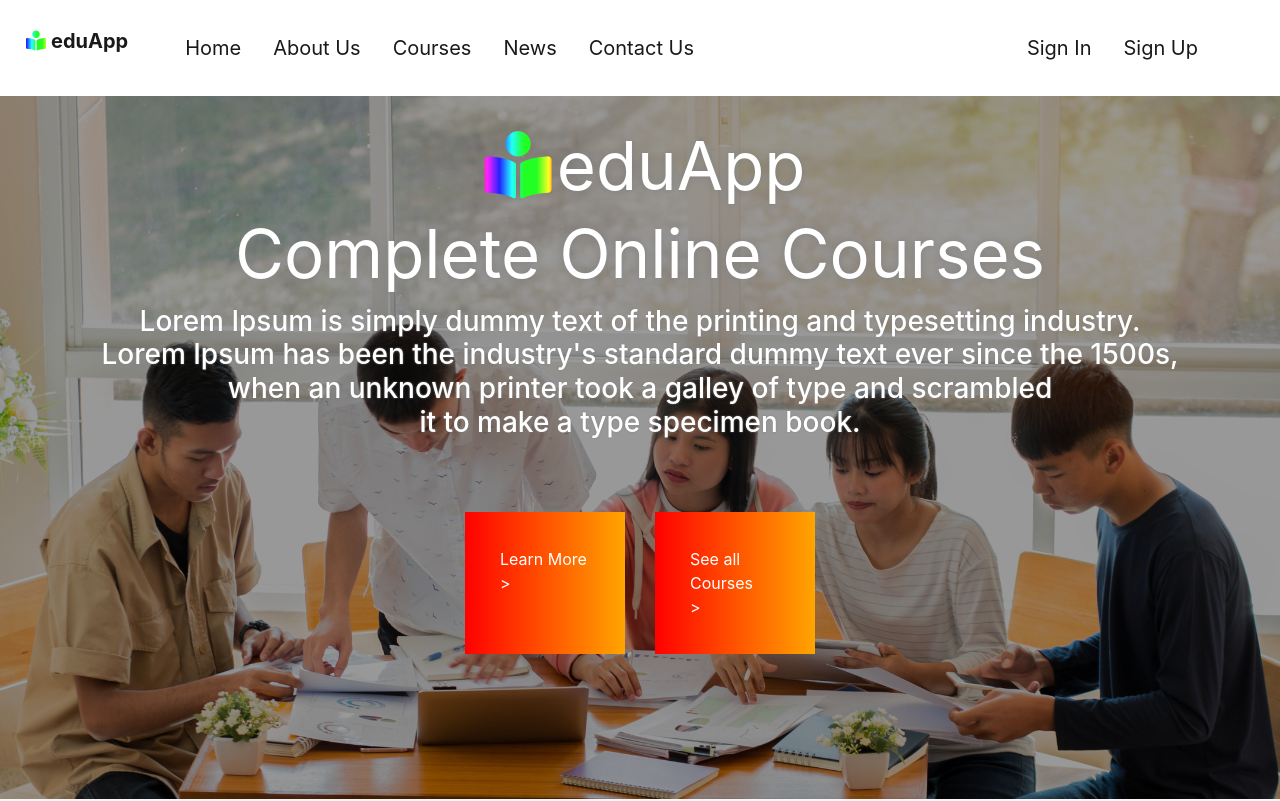
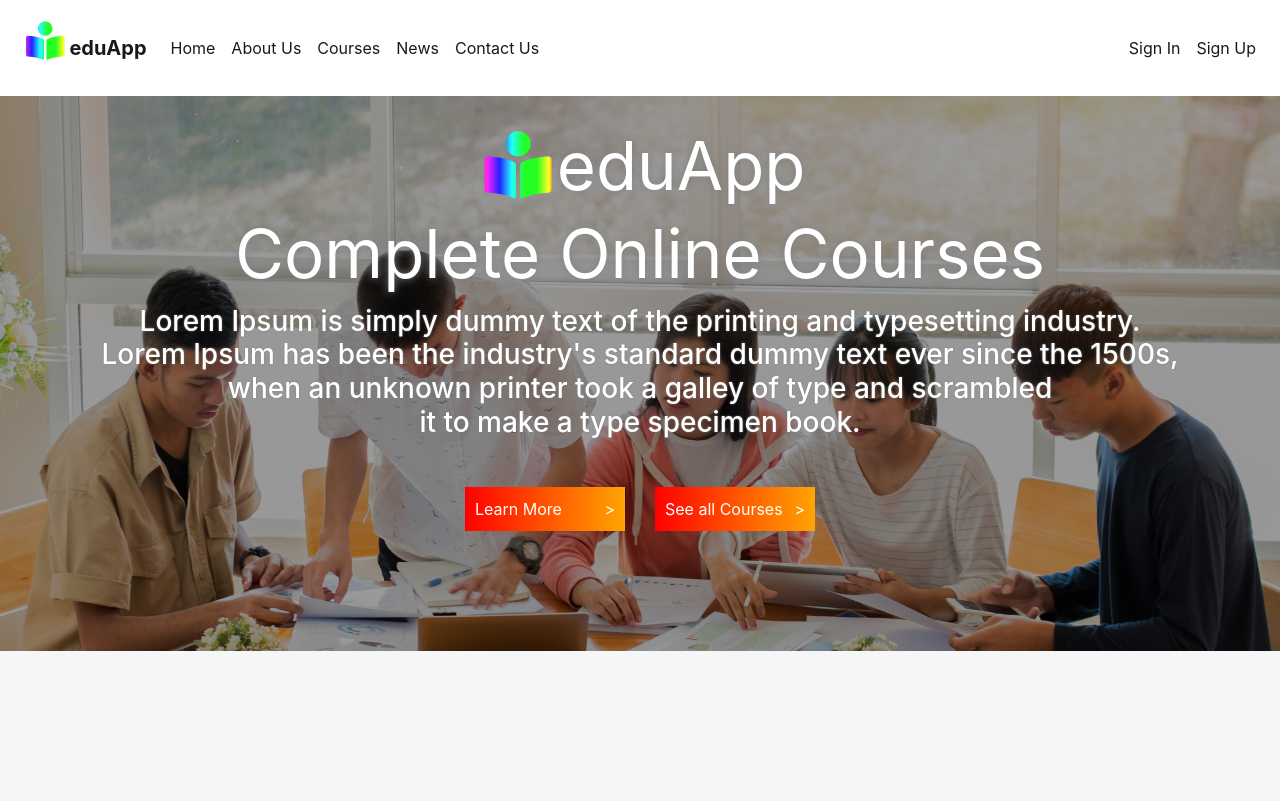
Before and after one commit to PraveenKumarRana/eduApp, a React (Create React App) app in the folder client/: page /home in a window 1280 px wide. Shown: the top 801 px of the page. Built offline with nearby package versions, Linux system fonts and the light colour scheme.

Commit message:
This fix the button sizes for the navbar-brand and homepage

```diff
--- a/client/src/components/auth_form/AuthForm.css
+++ b/client/src/components/auth_form/AuthForm.css
@@ -1,7 +1,6 @@
 .auth-form-box{
     box-shadow: 0 0 3px rgba(128, 128, 128, 0.425);
     width: 500px;
-    margin-top: -140px;
     background-color: rgba(0, 72, 121, 0.44);
     padding: 20px;
     color: white;
--- a/client/src/components/auth_form/AuthForm.js
+++ b/client/src/components/auth_form/AuthForm.js
@@ -18,8 +18,7 @@
             <Fragment>
 
                 <div className="auth-form-box">
-                    <h2>Whats you are waiting for?</h2>
-                    <h1>Register Now....</h1>
+                    <h2>Whats you are waiting for? SignUp now...</h2>
                     <form onSubmit={this.handleSubmit} className="auth-forms">
                         <div class="form-group">
                             <input type="text" className="form-control" placeholder={this.state.username}></input>
--- a/client/src/components/landing_page/LandingPage.css
+++ b/client/src/components/landing_page/LandingPage.css
@@ -18,7 +18,7 @@
     font-size: 0.6in;
 }
 
-.display-flex{
+.display-flex-new{
     display: flex;
     flex-direction: row;
     justify-content: space-between;
@@ -27,7 +27,7 @@
     flex-wrap: wrap;
 }
 
-.display-flex > div ul li{
+.display-flex-new > div ul li{
     list-style: none;
     padding: 8px;
     font-size: 20px;
@@ -36,9 +36,9 @@
 .flex-wrap{
     flex-basis: 600px;
     flex-grow: 1;
+    align-self: center;
 }
 
-.fas{
+.bullet-point{
     font-size: 20px;
-    padding: auto 5px;
 }
--- a/client/src/components/landing_page/LandingPage.js
+++ b/client/src/components/landing_page/LandingPage.js
@@ -18,14 +18,14 @@
                     Lorem Ipsum has been the industry's standard dummy text ever since the 1500s,<br></br> when an unknown printer took a galley of type and scrambled <br></br>it to make a type specimen book.
                     </h3>
                 </div>
-                <div className="display-flex">
+                <div className="display-flex-new">
                     <div class="bullet-info flex-wrap">
                         <ul>
-                            <li><i class="fas fa-arrow-alt-circle-right rainbow"></i>Get the best Currated Courses Online.</li>
-                            <li><i class="fas fa-arrow-alt-circle-right rainbow"></i>Buy once and use it forever with the latest update.</li>
-                            <li><i class="fas fa-arrow-alt-circle-right rainbow"></i>Use Q&A form to help and get help from your collegues </li>
-                            <li><i class="fas fa-arrow-alt-circle-right rainbow"></i>Study at your own pace on any device, anytime, anywhere but there should be Internet.</li>
-                            <li><i class="fas fa-arrow-alt-circle-right rainbow"></i>Get regular updates over your mail.</li>
+                            <li><i class="fas fa-arrow-alt-circle-right rainbow bullet-point"></i>Get the best Currated Courses Online.</li>
+                            <li><i class="fas fa-arrow-alt-circle-right rainbow bullet-point"></i>Buy once and use it forever with the latest update.</li>
+                            <li><i class="fas fa-arrow-alt-circle-right rainbow bullet-point"></i>Use Q&A form to help and get help from your collegues </li>
+                            <li><i class="fas fa-arrow-alt-circle-right rainbow bullet-point"></i>Study at your own pace on any device, anytime, anywhere but there should be Internet.</li>
+                            <li><i class="fas fa-arrow-alt-circle-right rainbow bullet-point"></i>Get regular updates over your mail.</li>
                         </ul>
                     </div>
                     <AuthForm className="flex-wrap" buttonText="Sign Up"/>
```
